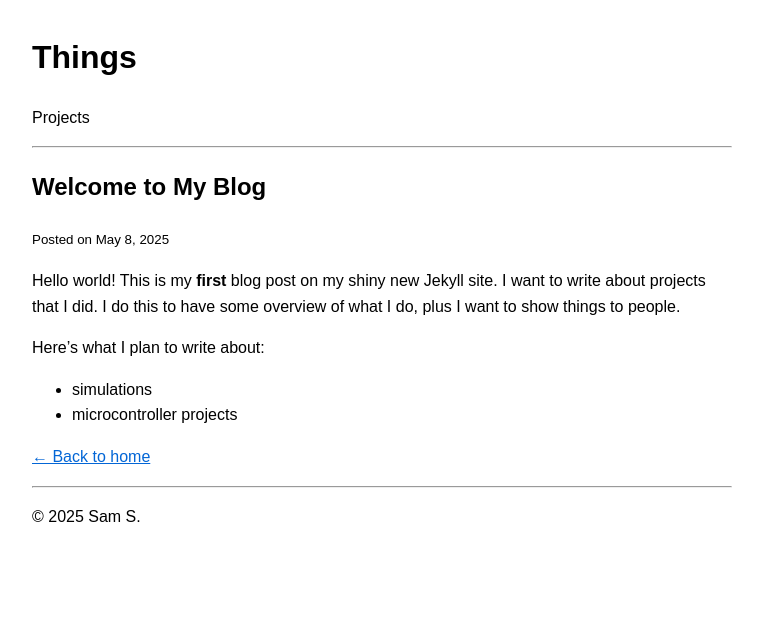
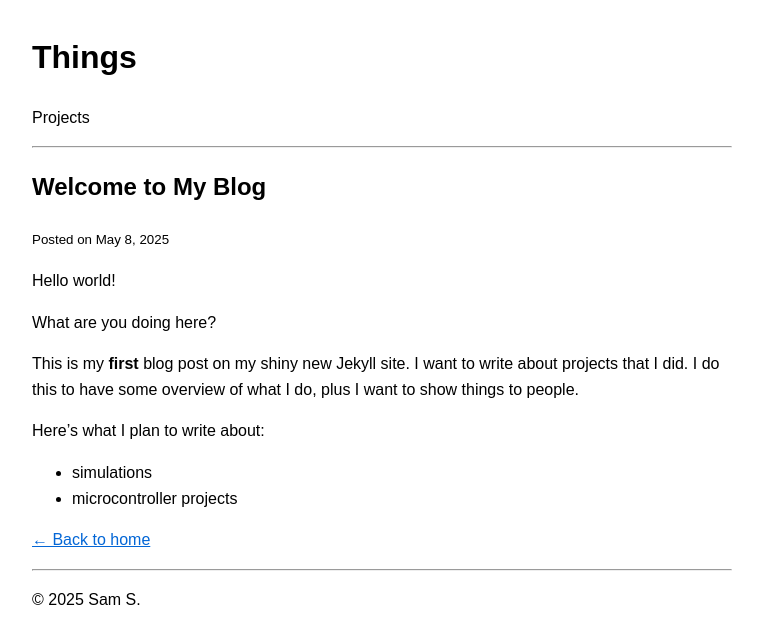
Before and after one commit to samman350/samman350.github.io, a Jekyll site: the page built from _posts/2025-05-08-first-post.md, in a window 1280 px wide. Shown: the top 644 px of the page, without its empty margins (258-1021 px from the left). Built offline with Jekyll 4.4.1, drawn with Linux system fonts in a browser that asks for light colours.

Commit message:
Update 2025-05-08-first-post.md

```diff
--- a/_posts/2025-05-08-first-post.md
+++ b/_posts/2025-05-08-first-post.md
@@ -5,7 +5,11 @@ date:   2025-05-08 09:00:00 +0200
 tags:   [introduction, welcome]
 ---
 
-Hello world! This is my **first** blog post on my shiny new Jekyll site.
+Hello world!
+
+What are you doing here?
+
+This is my **first** blog post on my shiny new Jekyll site.
 I want to write about projects that I did. I do this to have some overview of what I do, plus I want to show things to people.
 
 Here’s what I plan to write about:
```
